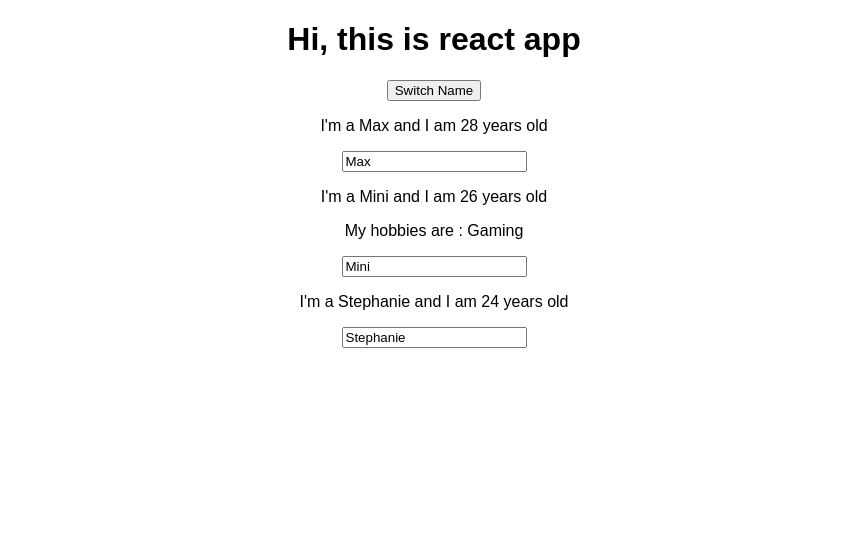
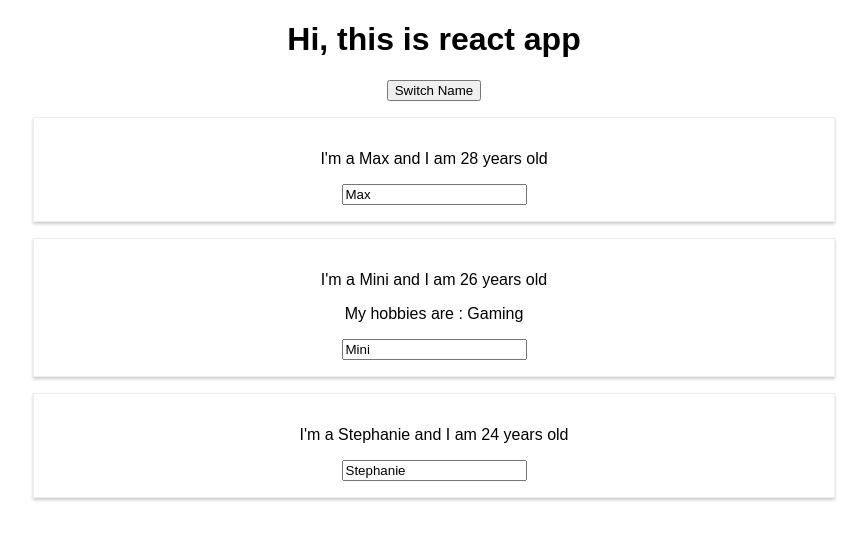
Before and after one commit to sriharshakappala/react-complete-guide, a React (Create React App) app: page / in a window 1280 px wide. Shown: the top 540 px of the page, without its empty margins (206-1073 px from the left). Built offline with nearby package versions, Linux system fonts and the light colour scheme.

Commit message:
Styling a component

```diff
--- /dev/null
+++ b/src/Person/Person.css
@@ -0,0 +1,8 @@
+.Person {
+  width: 60%;
+  margin: 16px auto;
+  border: 1px solid #eee;
+  box-shadow: 0 2px 3px #ccc;
+  padding: 16px;
+  text-align: center;
+}
--- a/src/Person/Person.js
+++ b/src/Person/Person.js
@@ -1,8 +1,9 @@
 import React from 'react';
+import './Person.css';
 
 const person = (props) => {
   return(
-    <div>
+    <div className='Person'>
       <p onClick={props.click}>I'm a {props.name} and I am {props.age} years old</p>
       <p>{props.children}</p>
       <input type='text' onChange={props.changed} value={props.name} />
```
Also changed, not shown: 1 other file (tests, documents, lock files or other folders).
